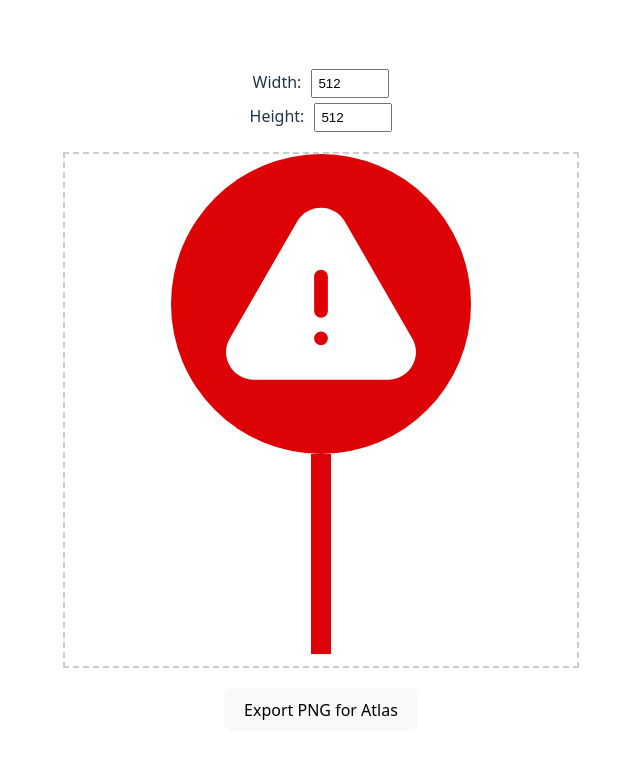
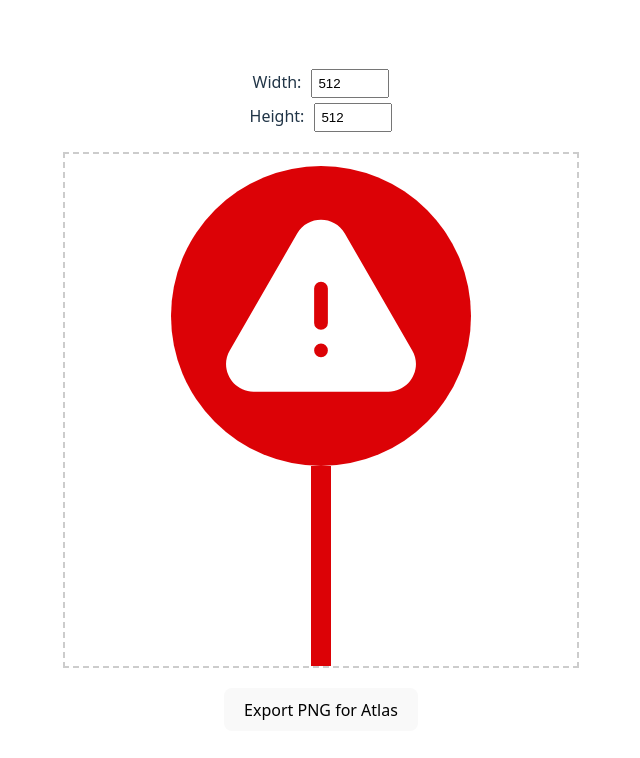
Before and after one commit to nverjinski/iconic, a React (Vite) app: page / in a window 1280 px wide. Shown: the top 758 px of the page, without its empty margins (319-959 px from the left). Built offline with nearby package versions, Linux system fonts and the light colour scheme.

Commit message:
fix: made icon render from bottom up

```diff
--- a/src/IconComponent/IconComponent.jsx
+++ b/src/IconComponent/IconComponent.jsx
@@ -5,6 +5,9 @@ const MarkerContainer = styled.div`
   display: flex;
   flex-direction: column;
   align-items: center;
+  justify-content: flex-end;
+  width: 100%;
+  height: 100%;
 `;
 
 const Pill = styled.div`
```
